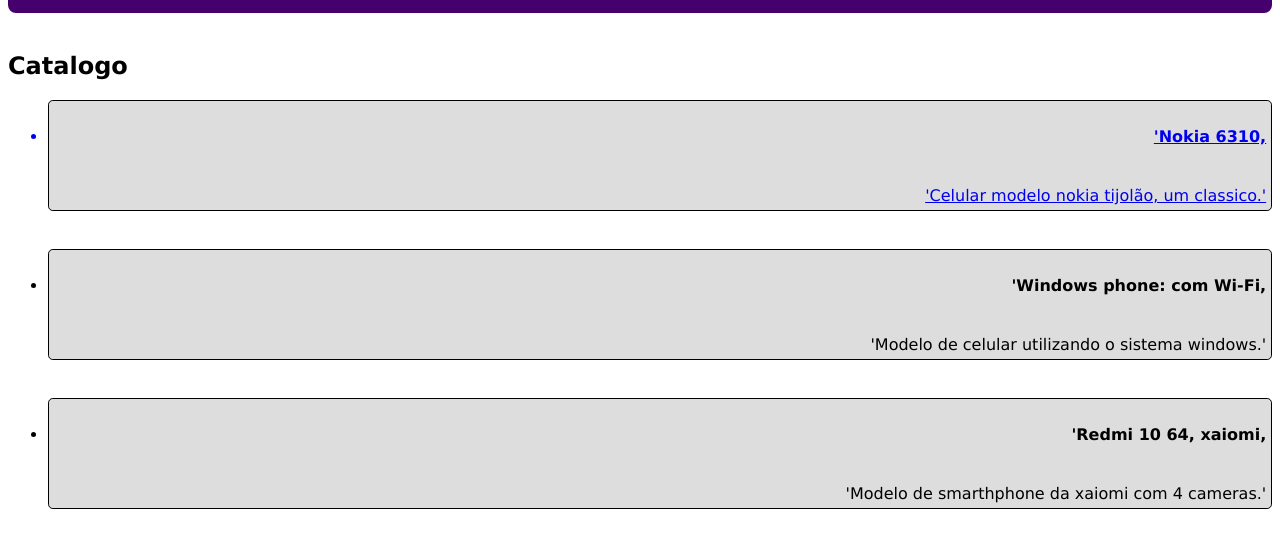
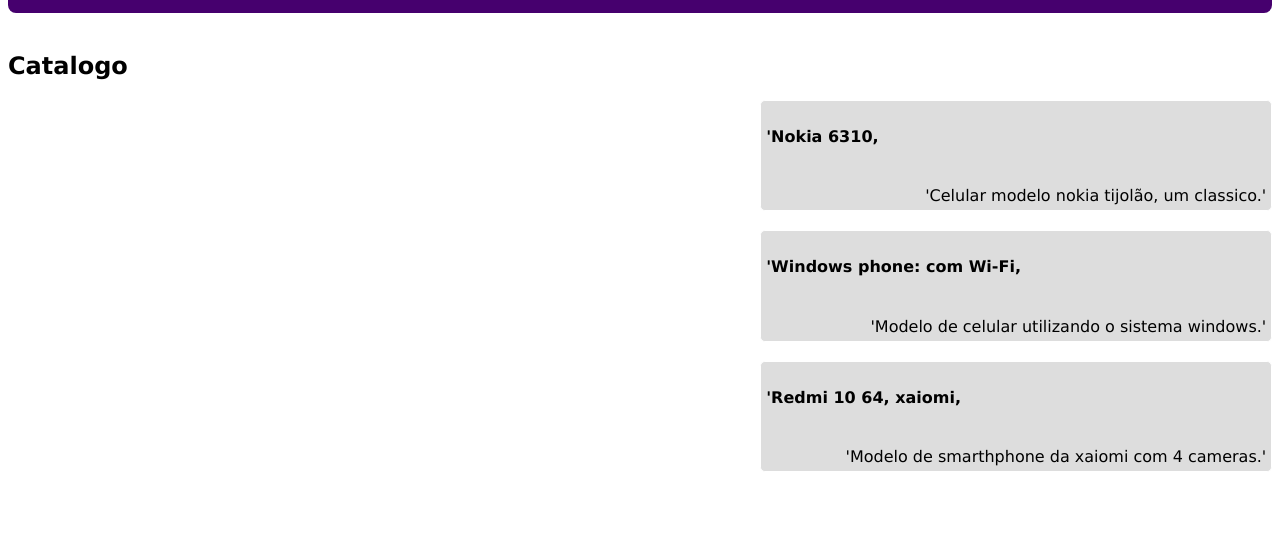
Before and after one commit to ReiBrasil/KingsPhone, a plain HTML site: page KingsPhone/index.html in a window 1280 px wide. Shown: the part 108-656 px from the top of the page. Drawn offline with Linux system fonts and the light colour scheme.

Commit message:
ainda no teste

```diff
--- a/KingsPhone/app.css
+++ b/KingsPhone/app.css
@@ -22,20 +22,30 @@
 }
 
 h4 {
+    color: black;
     display: flex;
     align-items: center;
-    justify-content: right;
+    justify-content: left;
 }
 
 span {
+    color: black;
     display: flex;
     align-items: center;
     justify-content: right;
 }
 
 li {
+    display: inline-block;
+    height: 100px;
+    width: 500px;
+
     background-color: rgb(221, 221, 221);
-    border: 1px solid rgb(0, 0, 0);
+    border: 1px solid rgb(255, 255, 255);
     border-radius: 0.3em;
     padding: 0.3em;
 }
+
+ul {
+    text-align: right;
+}
```
